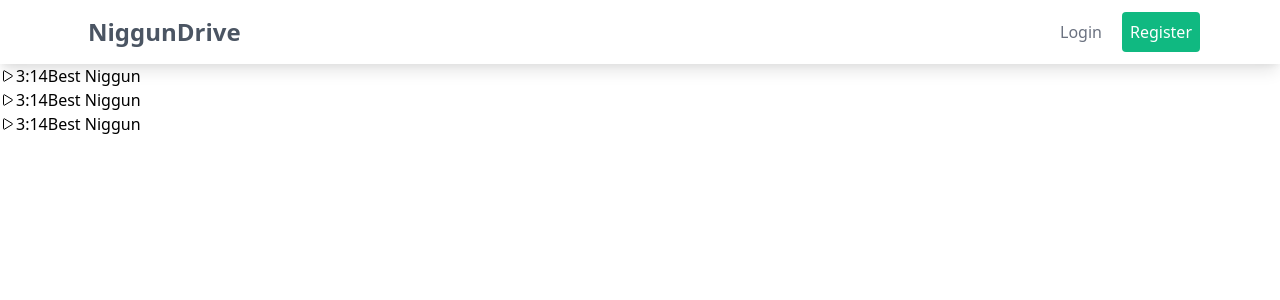
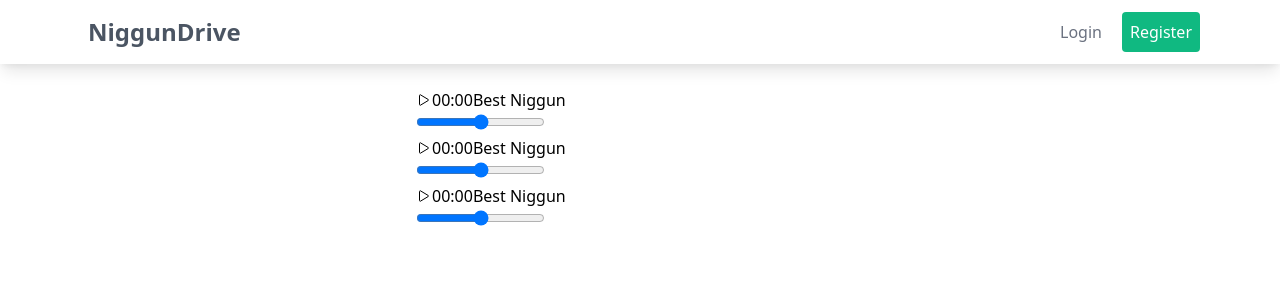
Before and after one commit to Shriever/NiggunDrive, a Next.js app in the folder web/: page / in a window 1280 px wide. Shown: the top 300 px of the page. Built offline with nearby package versions, Linux system fonts and the light colour scheme.

Commit message:
markup for niggun

```diff
--- a/web/components/Niggun.tsx
+++ b/web/components/Niggun.tsx
@@ -1,19 +1,45 @@
 import React, { useRef } from 'react';
 import audioFile from '../assets/sample-9s.mp3';
 import PlayPause from './PlayPause';
+
+const formatTime = (seconds: number) => {
+  seconds = Math.floor(seconds);
+  if (seconds < 10) {
+    return `00:0${seconds}`;
+  } else if (seconds < 60) {
+    return `00:${seconds}`;
+  } else {
+    const minutes = Math.floor(seconds / 60);
+    const remainingSeconds = seconds % 60;
+    if (minutes < 10 && seconds < 10) {
+      return `0${minutes}:0${seconds}`;
+    } else if (minutes < 10) {
+      return `0${minutes}:${seconds}`;
+    } else if (seconds < 10) {
+      return `${minutes}:0${seconds}`;
+    } else {
+      return `${minutes}:${seconds}`;
+    }
+  }
+};
 
 const Niggun = () => {
   const audioRef = useRef(
     typeof Audio !== 'undefined' ? new Audio(audioFile) : undefined
   );
+  const duration = audioRef.current?.duration || 0;
+
   return (
     <div>
       <div className='flex'>
         <PlayPause />
-        <span>3:14</span>
+        <span>{formatTime(duration)}</span>
         <h4>Best Niggun</h4>
       </div>
-      <div></div>
+
+      <div>
+        <input type='range' />
+      </div>
     </div>
   );
 };
--- a/web/pages/index.tsx
+++ b/web/pages/index.tsx
@@ -7,9 +7,11 @@ import Wrapper from '../components/Wrapper';
 const Home: NextPage = () => {
   return (
     <Wrapper>
-      {[0, 1, 2].map((_, idx) => (
-        <Niggun key={idx} />
-      ))}
+      <div className='mx-auto max-w-md mt-6'>
+        {[0, 1, 2].map((_, idx) => (
+          <Niggun key={idx} />
+        ))}
+      </div>
     </Wrapper>
   );
 };
```
